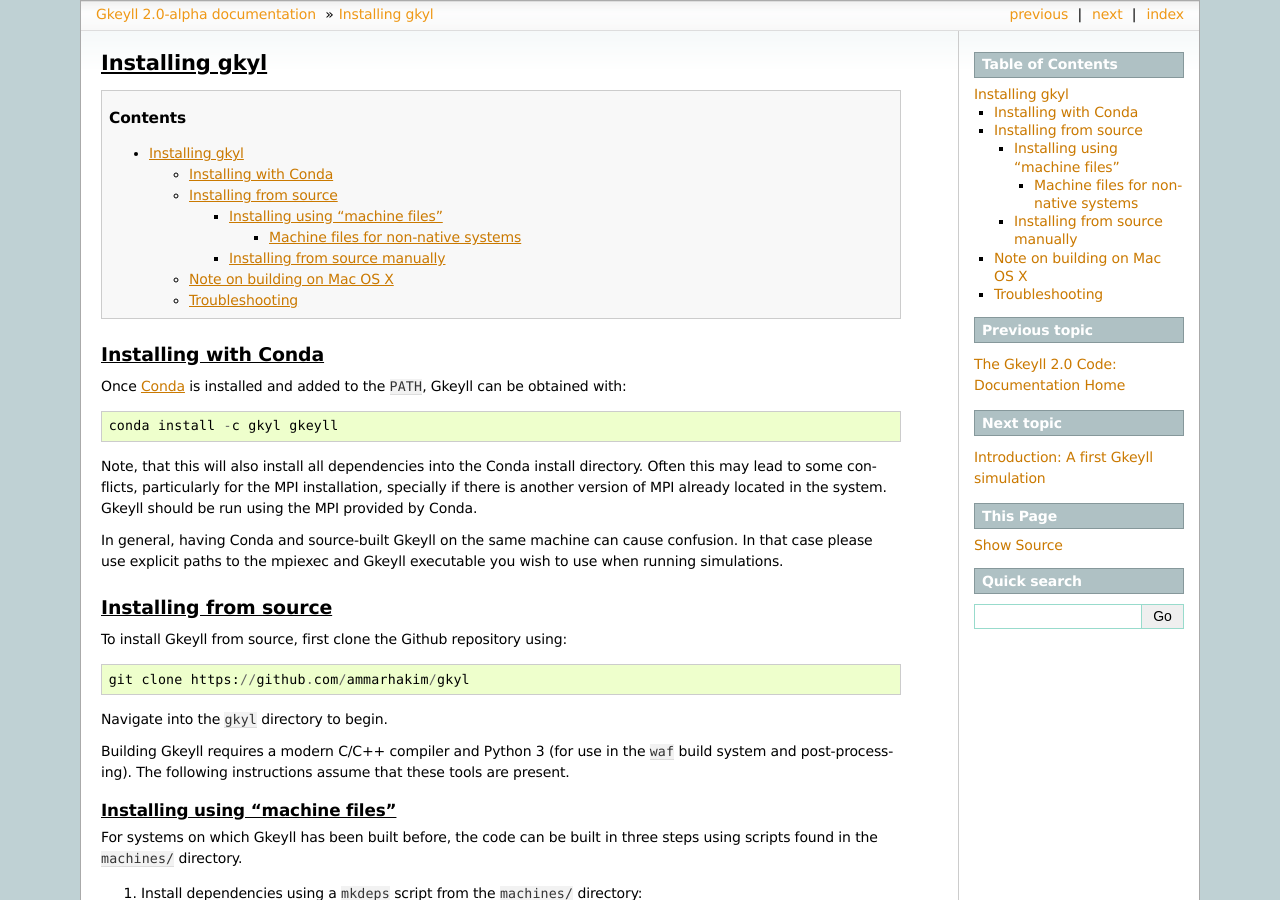
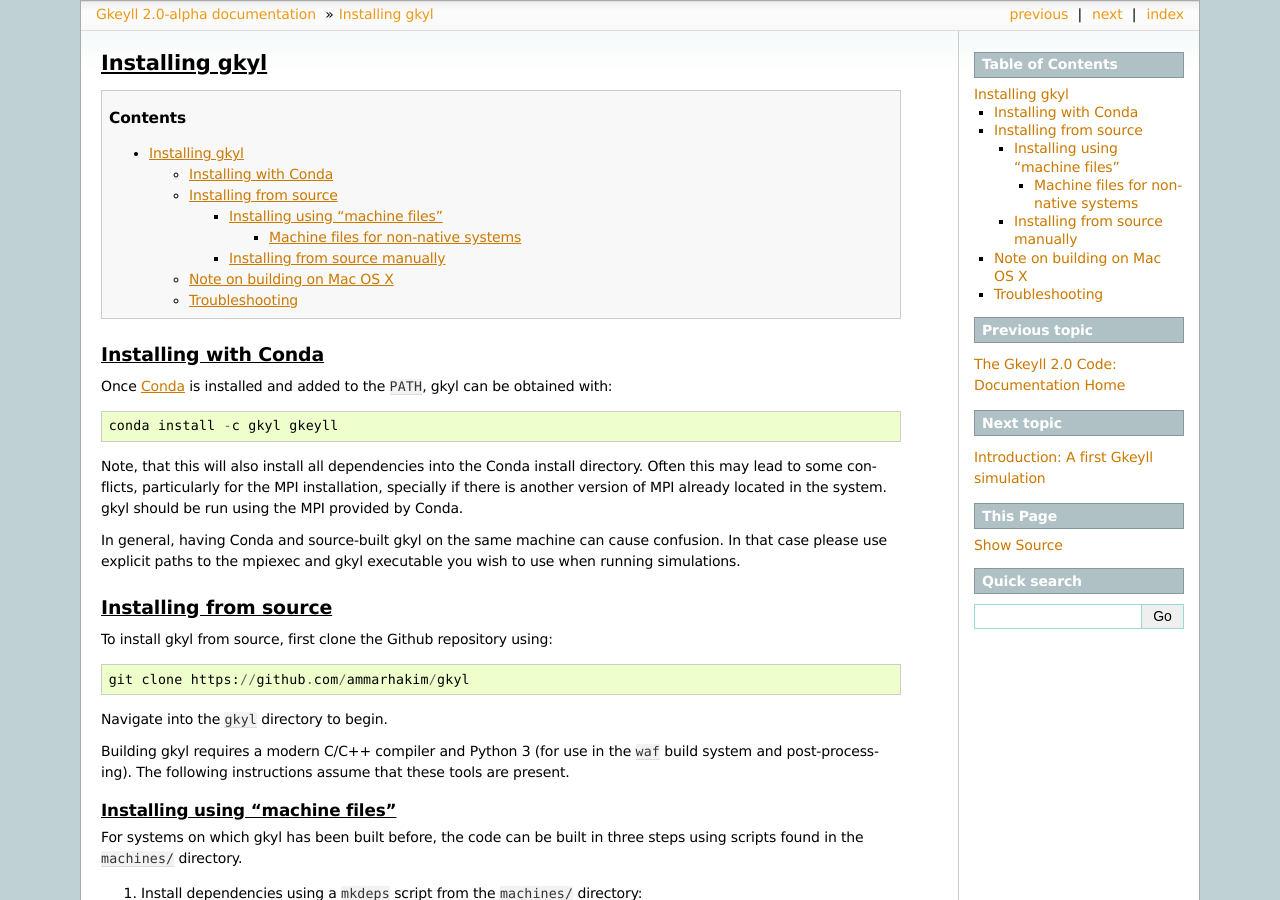
Before and after one commit to ammarhakim/gkyl-doc, a Sphinx documentation site: the page built from source/gkyl/install.rst, in a window 1280 px wide and 900 px high. Built offline with Sphinx 7.4.7, drawn with Linux system fonts in a browser that asks for light colours; pages that are not in the unit, such as notebooks, are missing from menus; some of the changed text lies outside the part shown.

Commit message:
changing Gkeyll -> gkyl in install directions.

```diff
--- a/source/gkyl/install.rst
+++ b/source/gkyl/install.rst
@@ -7,39 +7,39 @@
 ---------------------
 
 Once `Conda <https://conda.io/miniconda.html>`_ is installed and added
-to the ``PATH``, Gkeyll can be obtained with::
+to the ``PATH``, gkyl can be obtained with::
 
   conda install -c gkyl gkeyll
 
 Note, that this will also install all dependencies into the Conda
 install directory. Often this may lead to some conflicts, particularly
 for the MPI installation, specially if there is another version of MPI
-already located in the system. Gkeyll should be run using the MPI
+already located in the system. gkyl should be run using the MPI
 provided by Conda.
 
-In general, having Conda and source-built Gkeyll on the same machine
+In general, having Conda and source-built gkyl on the same machine
 can cause confusion. In that case please use explicit paths to the
-mpiexec and Gkeyll executable you wish to use when running
+mpiexec and gkyl executable you wish to use when running
 simulations.
 
 
 Installing from source
 ----------------------
 
-To install Gkeyll from source, first clone the Github repository using::
+To install gkyl from source, first clone the Github repository using::
 
      git clone https://github.com/ammarhakim/gkyl
 
 Navigate into the ``gkyl`` directory to begin.
 
-Building Gkeyll requires a modern C/C++ compiler and Python 3 (for use
+Building gkyl requires a modern C/C++ compiler and Python 3 (for use
 in the ``waf`` build system and post-processing). The following
 instructions assume that these tools are present.
 
 Installing using "machine files"
 ^^^^^^^^^^^^^^^^^^^^^^^^^^^^^^^^
 
-For systems on which Gkeyll has been built before, the code can be
+For systems on which gkyl has been built before, the code can be
 built in three steps using scripts found in the ``machines/`` directory.
 
 1. Install dependencies using a ``mkdeps`` script from the ``machines/`` directory::
@@ -107,12 +107,12 @@
 $HOME/gkylsoft directory. If you install it elsewhere, you will need
 to modify the instructions below accordingly.
 
-Once you have all dependencies installed, you can build Gkeyll itself
+Once you have all dependencies installed, you can build gkyl itself
 by cd-ing to the top-directory in the source::
 
   cd gkyl
 
-Gkeyll uses the Waf build system. You do NOT need to install waf as it
+gkyl uses the Waf build system. You do NOT need to install waf as it
 is included with the distribution. However, waf depends on Python
 (included on most systems). Waf takes a number of options. To get a
 list do ::
@@ -203,7 +203,7 @@
 
 .. rubric:: Footnotes
 
-.. [#why] The reason for this is that Gkeyll is in reality a LuaJIT
+.. [#why] The reason for this is that gkyl is in reality a LuaJIT
     compiler extended with MPI. Hence, for the compiler to find Lua
-    modules (i.e. Gkeyll specific code) certain paths need to be set
+    modules (i.e. gkyl specific code) certain paths need to be set
     which is done relative to the install location.
```
